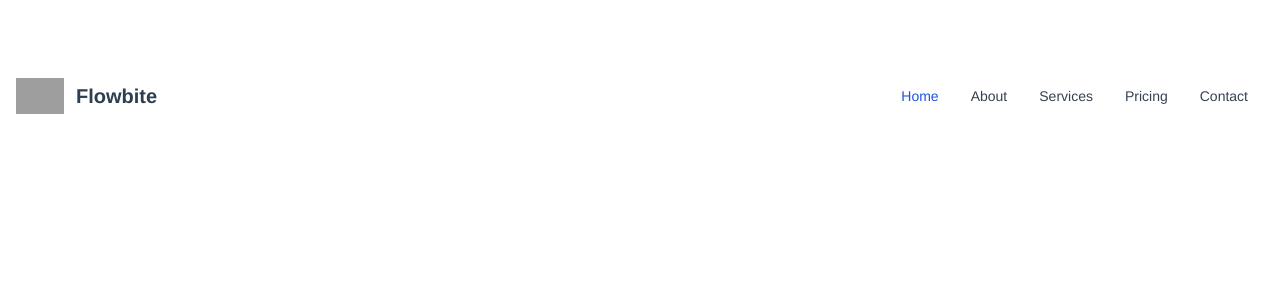
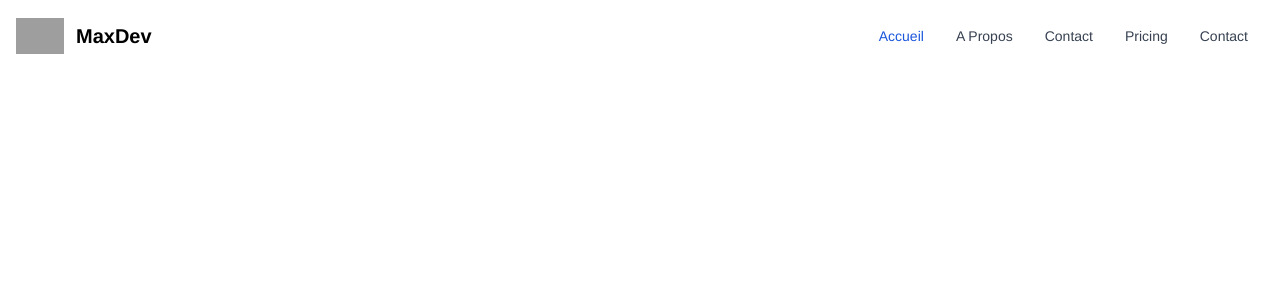
Before and after one commit to mafallseye/premierapp, a Vue app: page / in a window 1280 px wide. Shown: the top 300 px of the page. Built offline with nearby package versions, Linux system fonts and the light colour scheme; grey boxes are pictures that could not be loaded.

Commit message:
premiere app

```diff
--- a/src/App.vue
+++ b/src/App.vue
@@ -18,8 +18,6 @@ export default {
   font-family: Avenir, Helvetica, Arial, sans-serif;
   -webkit-font-smoothing: antialiased;
   -moz-osx-font-smoothing: grayscale;
-  text-align: center;
-  color: #2c3e50;
-  margin-top: 60px;
+
 }
 </style>
--- a/src/components/myNavbar.vue
+++ b/src/components/myNavbar.vue
@@ -11,7 +11,7 @@
         />
         <span
           class="self-center text-xl font-semibold whitespace-nowrap dark:text-white"
-          >Flowbite</span
+          >MaxDev</span
         >
       </a>
       <button
@@ -45,21 +45,21 @@
               href="#"
               class="block py-2 pr-4 pl-3 text-white bg-blue-700 rounded md:bg-transparent md:text-blue-700 md:p-0 dark:text-white"
               aria-current="page"
-              >Home</a
+              >Accueil</a
             >
           </li>
           <li>
             <a
               href="#"
               class="block py-2 pr-4 pl-3 text-gray-700 rounded hover:bg-gray-100 md:hover:bg-transparent md:border-0 md:hover:text-blue-700 md:p-0 dark:text-gray-400 md:dark:hover:text-white dark:hover:bg-gray-700 dark:hover:text-white md:dark:hover:bg-transparent"
-              >About</a
+              >A Propos</a
             >
           </li>
           <li>
             <a
               href="#"
               class="block py-2 pr-4 pl-3 text-gray-700 rounded hover:bg-gray-100 md:hover:bg-transparent md:border-0 md:hover:text-blue-700 md:p-0 dark:text-gray-400 md:dark:hover:text-white dark:hover:bg-gray-700 dark:hover:text-white md:dark:hover:bg-transparent"
-              >Services</a
+              >Contact</a
             >
           </li>
           <li>
```
